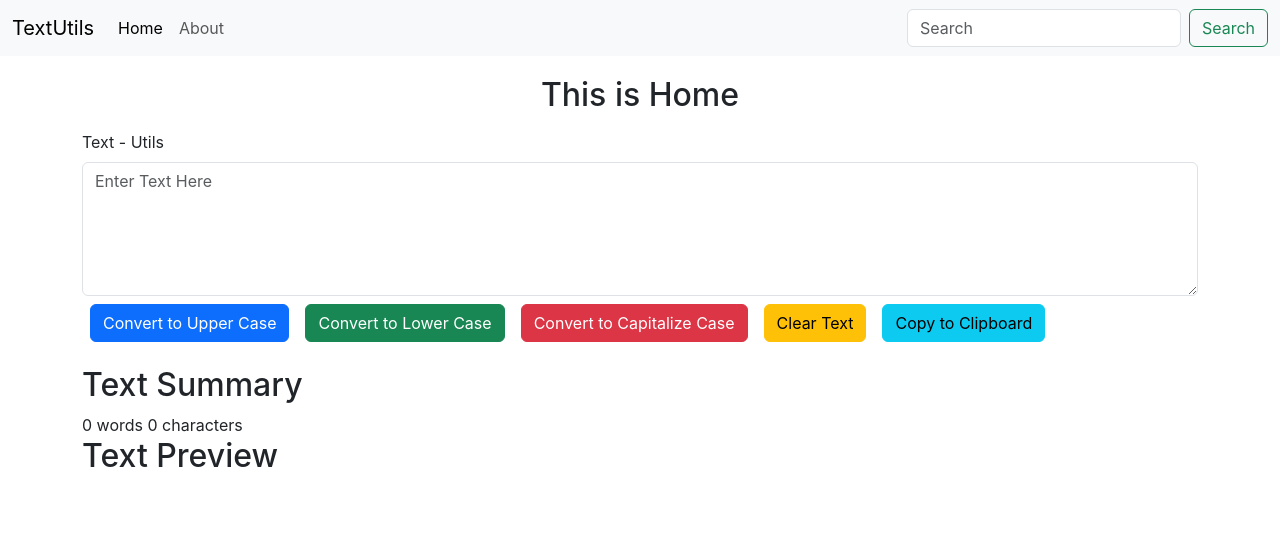
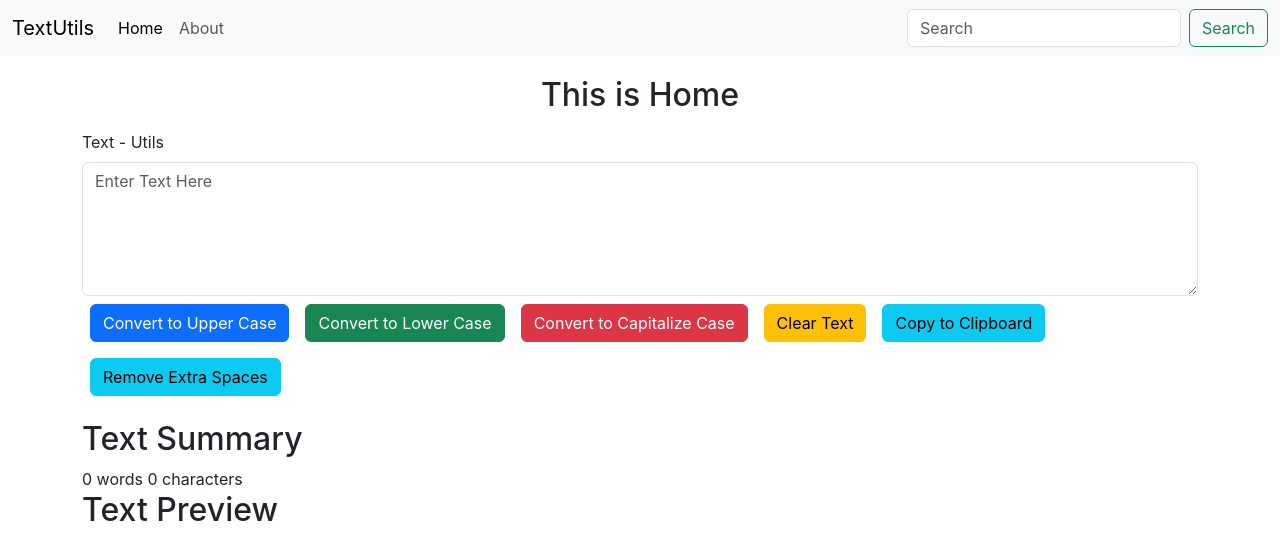
Before and after one commit to Muhammad-Bilal-code/Text-Utils, a React (Create React App) app: page /Home in a window 1280 px wide. Shown: the top 560 px of the page. Built offline with nearby package versions, Linux system fonts and the light colour scheme.

Commit message:
remove all extra spaces except one extra at begining of every line

```diff
--- a/src/components/txtarea.jsx
+++ b/src/components/txtarea.jsx
@@ -1,6 +1,6 @@
 import React, { useState } from "react";
 import { useFormik } from 'formik';
-import * as yup from 'yup';
+// import * as yup from 'yup';
 export default function Textarea({ textArea }) {
   const [text, setText] = useState("");
 
@@ -22,13 +22,16 @@ export default function Textarea({ textArea }) {
 
   const handleChangeState = (e) => {
     // console.log(text)
-    if(e.target.value[0] === " "){
-      // alert("test")
-      setText(e.target.value.replace(/\s+/g,""))
-    }
-    else{
-      setText(e.target.value.replace(/\s+/g," "))
-    }
+    // if(e.target.value[0] === " "){
+    //   // alert("test")
+    //   setText(e.target.value.replace(/\s+/g,""))
+    // }
+    // else{
+    //   setText(e.target.value.replace(/\s+/g," "))
+    // }
+      setText(e.target.value)
+      console.log(text.split(" "))
+
     // console.log(text)
   };
   // console.log(text)
@@ -46,22 +49,33 @@ export default function Textarea({ textArea }) {
     setText(text.trim())
   }
 
-  const validationSchema = yup.object({
-    textArea: yup
-      .string('Enter your email')
-      // .email('Enter a valid email')
-      .required('Text is required'),
-  });
+  const handleExtraSpaces = ()=>{
+    let newTextWitoutSpaces = text.split(/[ ]+/)
+    // console.log(newTextWitoutSpaces)
+    // newTextWitoutSpaces = newTextWitoutSpaces.filter((elm)=>{
+    //   return elm !== "\n"
+    // })
+    console.log(newTextWitoutSpaces)
+    newTextWitoutSpaces = newTextWitoutSpaces.join(" ")
+    setText(newTextWitoutSpaces)
+  }
 
-  const formik = useFormik({
-    initialValues: {
-        textArea : ""
-    },
-    validationSchema: validationSchema,
-    onSubmit: (values) => {
-      alert(JSON.stringify(values, null, 2));
-    },
-  });
+  // const validationSchema = yup.object({
+  //   textArea: yup
+  //     .string('Enter your email')
+  //     // .email('Enter a valid email')
+  //     .required('Text is required'),
+  // });
+
+  // const formik = useFormik({
+  //   initialValues: {
+  //       textArea : ""
+  //   },
+  //   validationSchema: validationSchema,
+  //   onSubmit: (values) => {
+  //     alert(JSON.stringify(values, null, 2));
+  //   },
+  // });
 
 
 
@@ -76,13 +90,25 @@ export default function Textarea({ textArea }) {
             className="form-control"
             id="myTextArea"
             rows="5"
-            value={formik.values.text}
+            // value={formik.values.text}
+            value={text}
+            onChange={handleChangeState}
+            // onBlur={handleBlur}
+            placeholder="Enter Text Here"
+            name = "textArea"
+          ></textarea>
+          {/* <textarea
+            className="form-control"
+            id="myTextArea"
+            rows="5"
+            // value={formik.values.text}
+            value={text}
             onChange={handleChangeState}
             onBlur={handleBlur}
             placeholder="Enter Text Here"
             name = "textArea"
-          ></textarea>
-          <span>{formik.touched.email && Boolean(formik.errors.textArea)}</span>
+          ></textarea> */}
+          {/* <span>{formik.touched.email && Boolean(formik.errors.textArea)}</span> */}
           <button
             className="btn btn-primary my-2 mx-2"
             onClick={handleUpperCase}
@@ -113,6 +139,12 @@ export default function Textarea({ textArea }) {
           >
             Copy to Clipboard
           </button>
+          <button
+            className="btn btn-info my-2 mx-2"
+            onClick={handleExtraSpaces}
+          >
+            Remove Extra Spaces
+          </button>
         </div>
         <div className="text-summary">
           <h2>Text Summary</h2>
```
